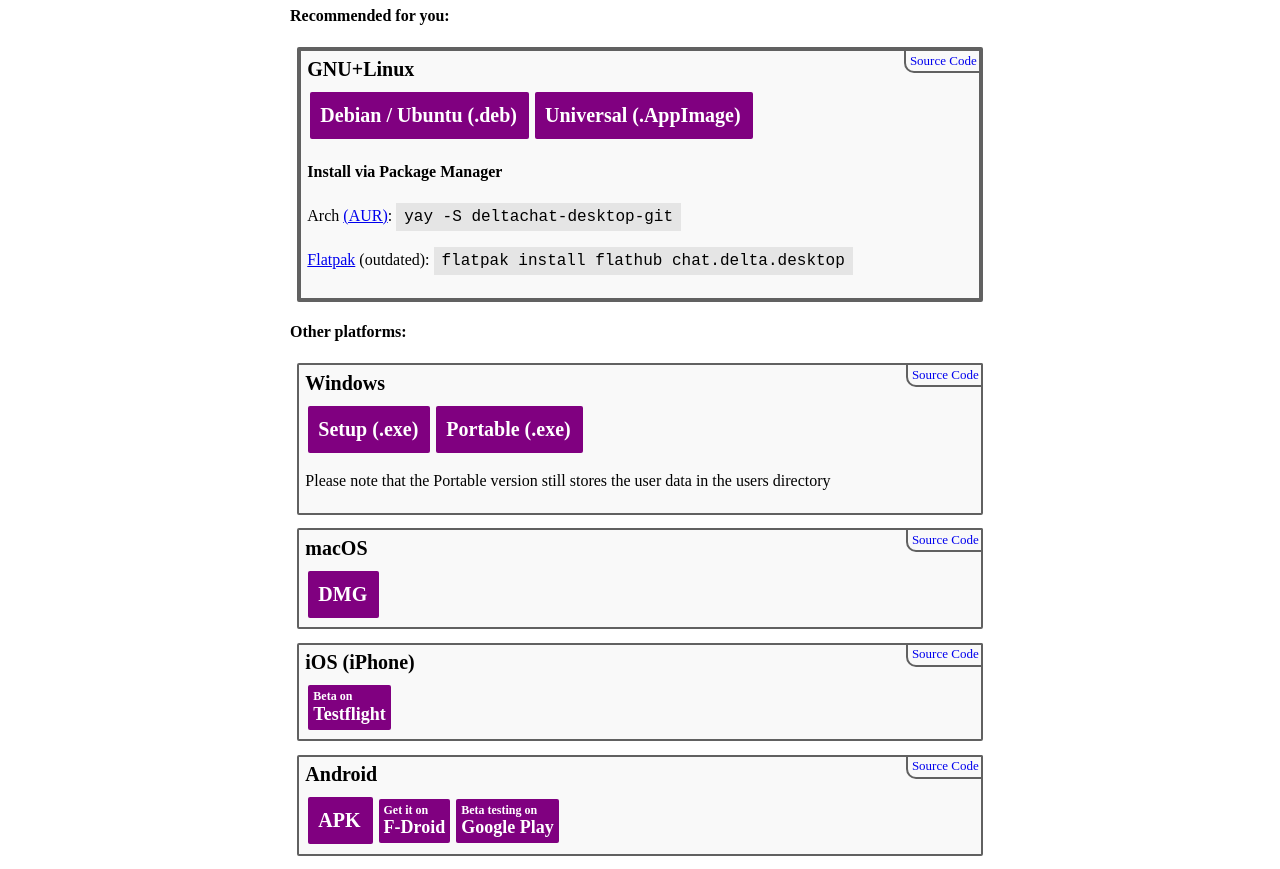
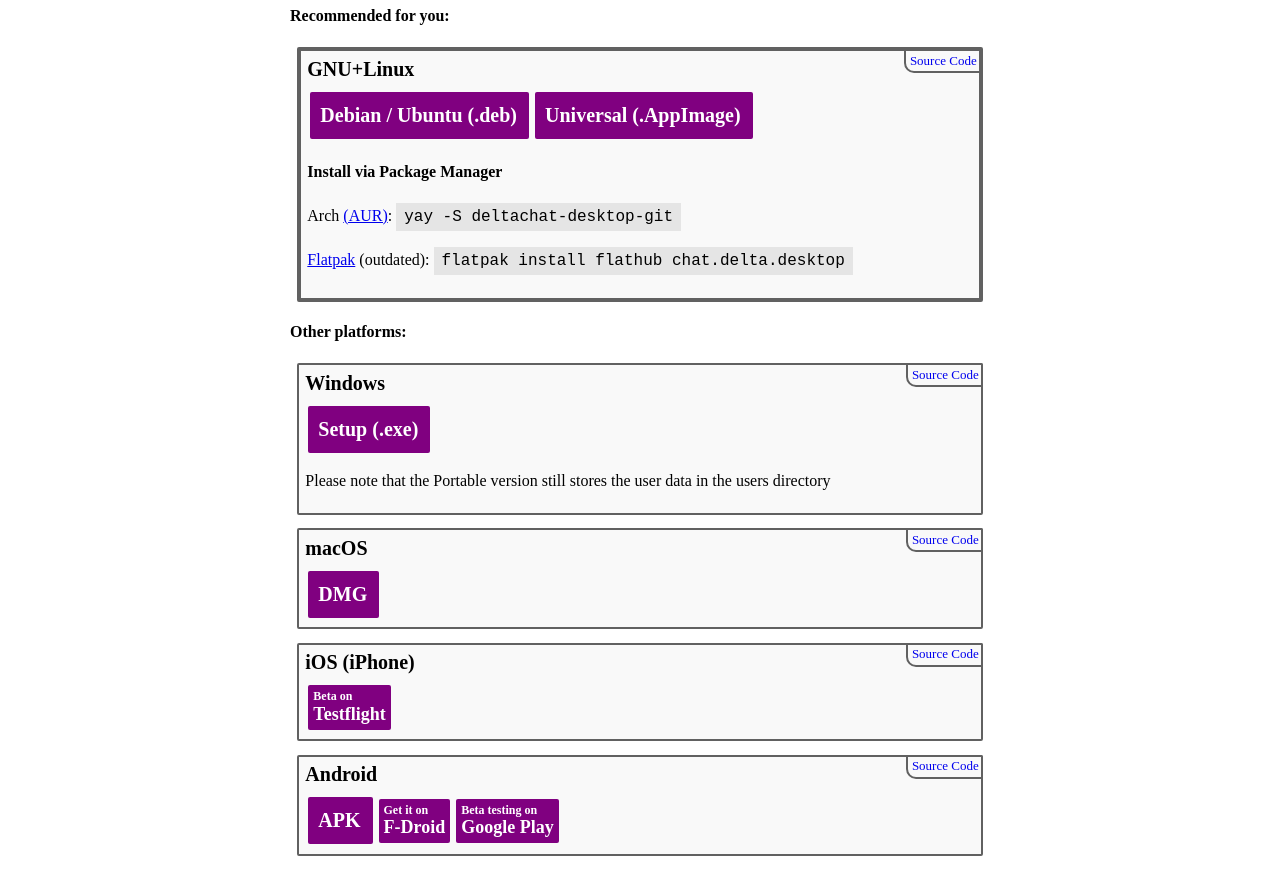
Before and after one commit to deltachat/get.delta.chat, a website: page src/index.html in a window 1280 px wide. Shown: the part 62-931 px from the top of the page. Drawn offline with Linux system fonts and the light colour scheme.

Commit message:
set portable exe to soon

```diff
--- a/src/index.html
+++ b/src/index.html
@@ -48,7 +48,7 @@
                 <div class="title">Windows</div>
                 <div class="buttons">
                     <a href="https://download.delta.chat/desktop/DeltaChat.stable.setup.exe" class="big-button">Setup (.exe)</a>
-                    <a href="" class="big-button">Portable (.exe)</a>
+                    <a href="" class="soon big-button">Portable (.exe)</a>
                     <a class="soon"><small>Download from</small> Microsoft Store</a>
                 </div>
                 <p>Please note that the Portable version still stores the user data in the users directory</p>
```
